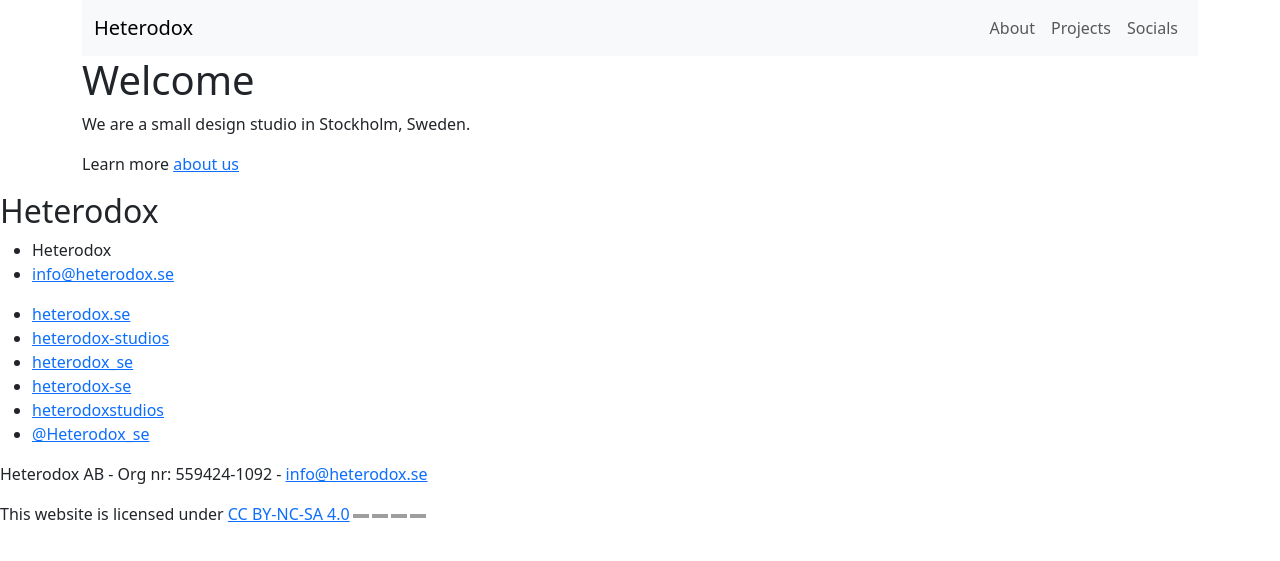
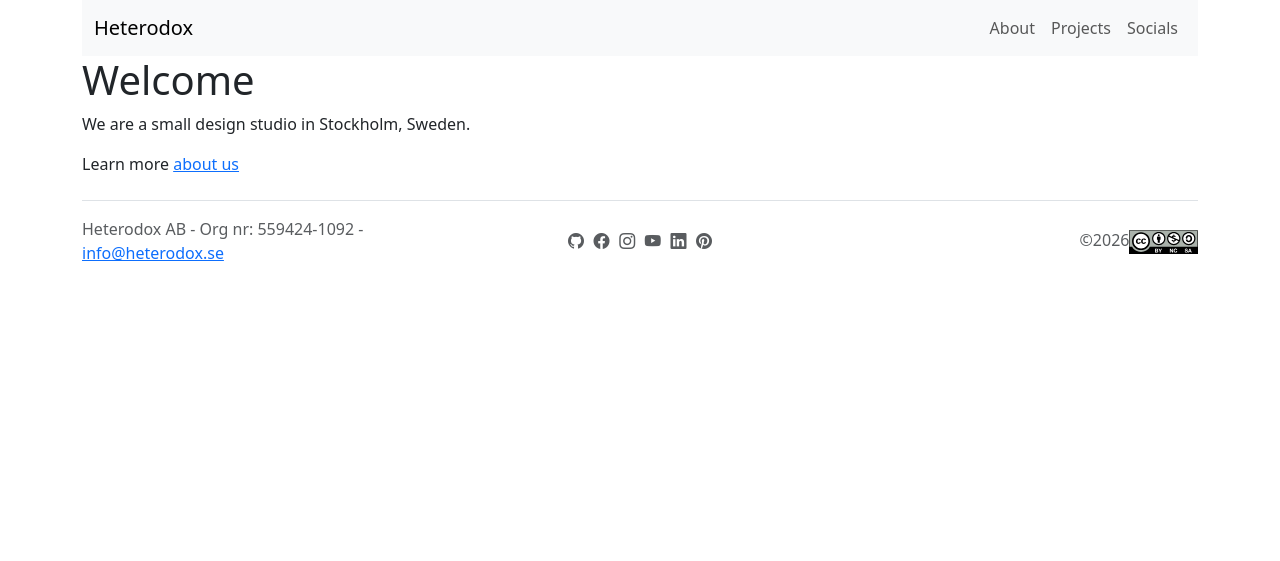
Before and after one commit to heterodox-studios/heterodox-studios.github.io, a Jekyll site: the page built from index.md, in a window 1280 px wide. Shown: the top 561 px of the page. Built offline with Jekyll 4.4.1, drawn with Linux system fonts in a browser that asks for light colours; grey boxes are pictures that could not be loaded.

Commit message:
Bootstrap footer

```diff
--- a/_config.yml
+++ b/_config.yml
@@ -28,15 +28,6 @@ baseurl: "" # the subpath of your site, e.g. /blog
 url: "https://heterodox-studios.github.io/" # the base hostname & protocol for your site, e.g. http://example.com
 
 google_analytics: [G-7BRLJBZEKR]
-
-# twitter_username: jekyllrb
-github_username:  heterodox-studios
-facebook_username: heterodox.se
-instagram_username: heterodox_se
-youtube_username: "@Heterodox_se"
-linkedin_username: heterodox-se
-pinterest_username: heterodoxstudios
-
 
 # Build settings
 date_format: "%Y-%m-%d"
--- a/_includes/footer.html
+++ b/_includes/footer.html
@@ -1,46 +1,18 @@
-<footer class="site-footer h-card">
-  <data class="u-url" href="{{ "/" | relative_url }}"></data>
+<div class="container">
+  <footer class="d-flex flex-wrap justify-content-between align-items-center py-3 my-4 border-top text-body-secondary">
+    <p class="col-md-4 mb-0">Heterodox AB - Org nr: 559424-1092 - <a href="mailto:info@heterodox.se">info@heterodox.se</a></p>
 
-  <div class="wrapper">
+    {%- include social.html -%}
 
-    <h2 class="footer-heading">{{ site.title | escape }}</h2>
+    <p class="col-md-4 d-flex justify-content-end mb-3 mb-md-0 me-md-auto">
+      &copy;{{ site.time | date: "%Y" }}
+      <a href="https://creativecommons.org/licenses/by-nc-sa/4.0/">
+        <img src="{{ '/assets/icons/by-nc-sa.svg' | relative_url }}"
+          alt="Attribution-NonCommercial-ShareAlike 4.0 International"
+          style="max-height:1.5em"
+          >
+      </a>
+    </p>
 
-    <div class="footer-col-wrapper">
-      <div class="footer-col footer-col-1">
-        <ul class="contact-list">
-          <li class="p-name">
-            {%- if site.author -%}
-              {{ site.author | escape }}
-            {%- else -%}
-              {{ site.title | escape }}
-            {%- endif -%}
-            </li>
-            {%- if site.email -%}
-            <li><a class="u-email" href="mailto:{{ site.email }}">{{ site.email }}</a></li>
-            {%- endif -%}
-        </ul>
-      </div>
-
-      <div class="footer-col footer-col-2">
-        {%- include social.html -%}
-      </div>
-
-      <div class="footer-col footer-col-3">
-        <p>Heterodox AB - Org nr: 559424-1092 - <a href="mailto:info@heterodox.se">info@heterodox.se</a></p>
-        <p>
-          This website is licensed under <a href="https://creativecommons.org/licenses/by-nc-sa/4.0/">CC BY-NC-SA 4.0</a><img
-            src="https://mirrors.creativecommons.org/presskit/icons/cc.svg" alt=""
-            style="max-width: 1em;max-height:1em;margin-left: .2em;"><img
-            src="https://mirrors.creativecommons.org/presskit/icons/by.svg" alt=""
-            style="max-width: 1em;max-height:1em;margin-left: .2em;"><img
-            src="https://mirrors.creativecommons.org/presskit/icons/nc.svg" alt=""
-            style="max-width: 1em;max-height:1em;margin-left: .2em;"><img
-            src="https://mirrors.creativecommons.org/presskit/icons/sa.svg" alt=""
-            style="max-width: 1em;max-height:1em;margin-left: .2em;">
-        </p>
-      </div>
-    </div>
-
-  </div>
-
-</footer>
+  </footer>
+</div>
--- a/_includes/head.html
+++ b/_includes/head.html
@@ -5,6 +5,7 @@
   {%- seo -%}
 
   <link href="https://cdn.jsdelivr.net/npm/bootstrap@5.3.8/dist/css/bootstrap.min.css" rel="stylesheet" integrity="sha384-sRIl4kxILFvY47J16cr9ZwB07vP4J8+LH7qKQnuqkuIAvNWLzeN8tE5YBujZqJLB" crossorigin="anonymous">
+  <link rel="stylesheet" href="https://cdn.jsdelivr.net/npm/bootstrap-icons@1.13.1/font/bootstrap-icons.min.css">
 
   <link rel="stylesheet" href="{{ "/assets/main.css" | relative_url }}">
   {%- feed_meta -%}
--- a/_includes/social.html
+++ b/_includes/social.html
@@ -1,14 +1,33 @@
-<ul class="social-media-list">
-  {%- if site.dribbble_username -%}<li><a href="https://dribbble.com/{{ site.dribbble_username| cgi_escape | escape }}"><span class="username">{{ site.dribbble_username| escape }}</span></a></li>{%- endif -%}
-  {%- if site.facebook_username -%}<li><a href="https://www.facebook.com/{{ site.facebook_username| cgi_escape | escape }}"><span class="username">{{ site.facebook_username| escape }}</span></a></li>{%- endif -%}
-  {%- if site.flickr_username -%}<li><a href="https://www.flickr.com/photos/{{ site.flickr_username| cgi_escape | escape }}"><span class="username">{{ site.flickr_username| escape }}</span></a></li>{%- endif -%}
-  {%- if site.github_username -%}<li><a href="https://github.com/{{ site.github_username| cgi_escape | escape }}"><span class="username">{{ site.github_username| escape }}</span></a></li>{%- endif -%}
-  {%- if site.instagram_username -%}<li><a href="https://instagram.com/{{ site.instagram_username| cgi_escape | escape }}"><span class="username">{{ site.instagram_username| escape }}</span></a></li>{%- endif -%}
-  {%- if site.linkedin_username -%}<li><a href="https://www.linkedin.com/in/{{ site.linkedin_username| cgi_escape | escape }}"><span class="username">{{ site.linkedin_username| escape }}</span></a></li>{%- endif -%}
-  {%- if site.pinterest_username -%}<li><a href="https://www.pinterest.com/{{ site.pinterest_username| cgi_escape | escape }}"><span class="username">{{ site.pinterest_username| escape }}</span></a></li>{%- endif -%}
-  {%- for mst in site.mastodon -%}{%- if mst.username and mst.instance -%}<li><a href="https://{{ mst.instance| cgi_escape | escape}}/@{{mst.username}}"><span class="username">{{ mst.username|escape }}</span></a></li>{%- endif -%}{%- endfor -%}
-  {%- if site.twitter_username -%}<li><a href="https://www.twitter.com/{{ site.twitter_username| cgi_escape | escape }}"><span class="username">{{ site.twitter_username| escape }}</span></a></li>{%- endif -%}
-  {%- if site.youtube_username -%}<li><a href="https://youtube.com/{{ site.youtube_username| cgi_escape | escape }}"><span class="username">{{ site.youtube_username| escape }}</span></a></li>{%- endif -%}
-  {%- if site.googleplus_username -%}<li><a href="https://plus.google.com/{{ site.googleplus_username| escape }}"><span class="username">{{ site.googleplus_username| escape }}</span></a></li>{%- endif -%}
-  {%- if site.rss -%}<li><a href="{{ 'feed.xml' | relative_url }}"><span>{{ site.rss | escape }}</span></a></li>{%- endif -%}
+
+<ul class="nav col-md-4 justify-content-center" style="gap: 0.6em;">
+  <!--
+    <li class="nav-item">
+      <a class="bi bi-XXX text-body-secondary" href="XXX"></a>
+    </li>
+  -->
+
+  <li class="nav-item">
+    <a class="bi bi-github text-body-secondary" href="https://github.com/heterodox-studios"></a>
+  </li>
+
+  <li class="nav-item">
+    <a class="bi bi-facebook text-body-secondary" href="https://www.facebook.com/heterodox.se"></a>
+  </li>
+
+  <li class="nav-item">
+    <a class="bi bi-instagram text-body-secondary" href="https://instagram.com/heterodox_se"></a>
+  </li>
+
+  <li class="nav-item">
+    <a class="bi bi-youtube text-body-secondary" href="https://youtube.com/@Heterodox_se"></a>
+  </li>
+
+  <li class="nav-item">
+    <a class="bi bi-linkedin text-body-secondary" href="https://www.linkedin.com/in/heterodox-se"></a>
+  </li>
+
+  <li class="nav-item">
+    <a class="bi bi-pinterest text-body-secondary" href="https://www.pinterest.com/heterodoxstudios"></a>
+  </li>
+
 </ul>
```
Also changed, not shown: assets/icons/by-nc-sa.svg (added).
